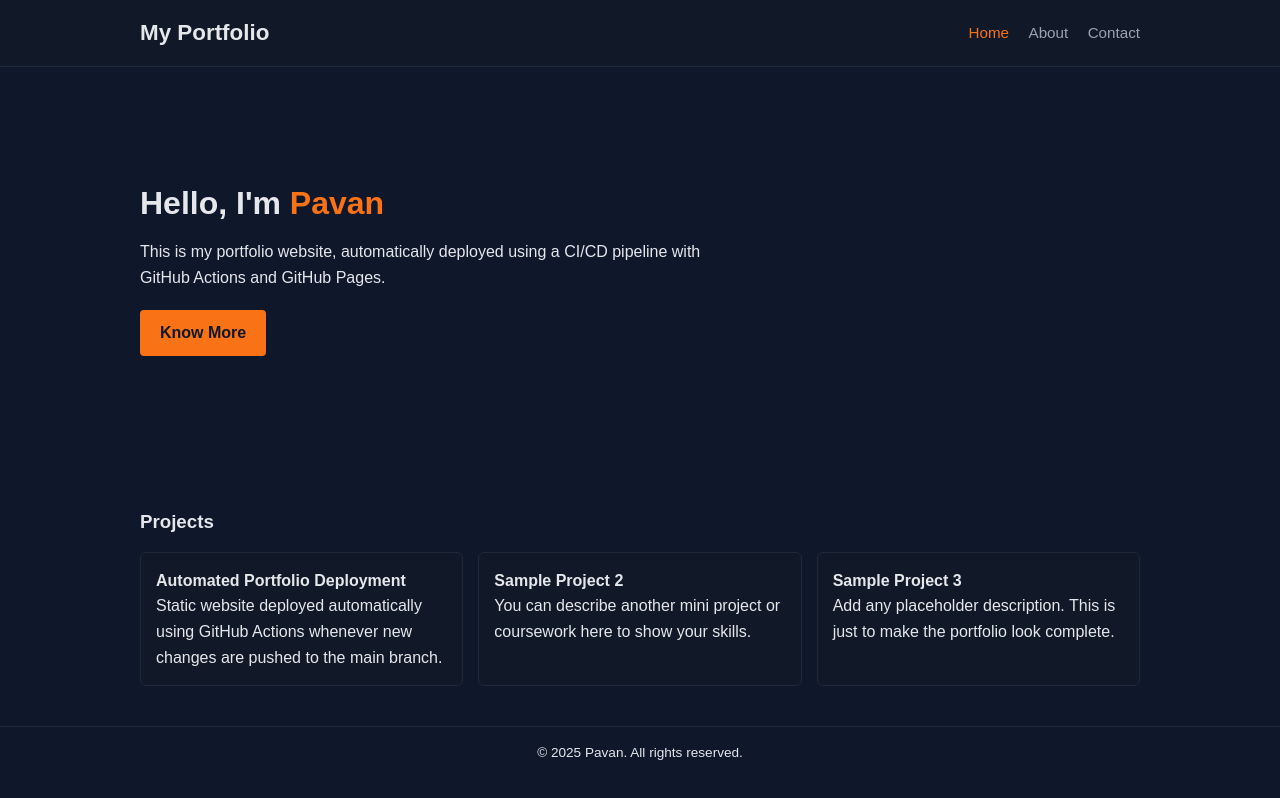
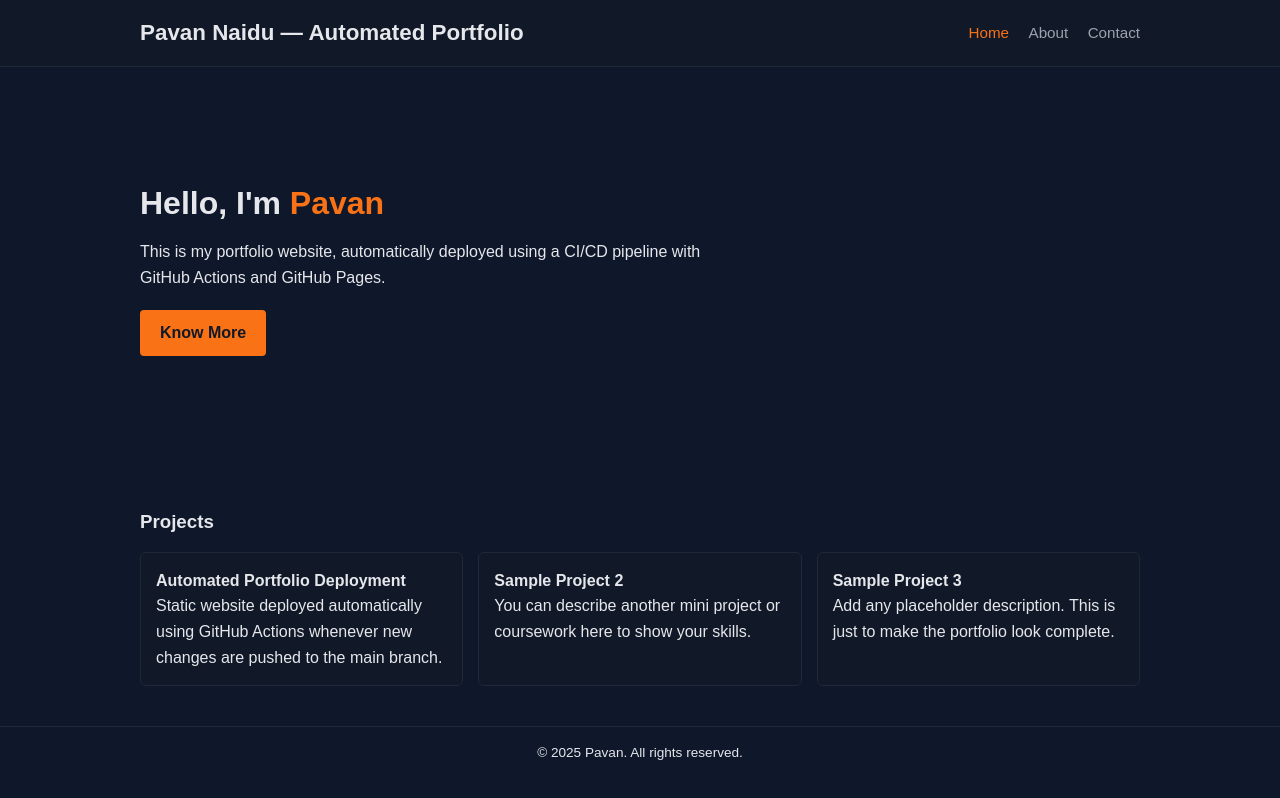
Before and after one commit to NaiduPavan-git/automated-portfolio-cicd, a plain HTML site: page index.html in a window 1280 px wide. Drawn offline with Linux system fonts and the light colour scheme.

Commit message:
Index updated

```diff
--- a/index.html
+++ b/index.html
@@ -2,13 +2,13 @@
 <html lang="en">
 <head>
   <meta charset="UTF-8" />
-  <title>My Portfolio - Home</title>
+  <title>Pavan — DevOps & Cloud Portfolio</title>
   <link rel="stylesheet" href="assets/css/style.css" />
 </head>
 <body>
   <header>
     <div class="container nav-container">
-      <h1 class="logo">My Portfolio</h1>
+      <h1 class="logo">Pavan Naidu — Automated Portfolio</h1>
       <nav>
         <a href="index.html" class="active">Home</a>
         <a href="about.html">About</a>
```
